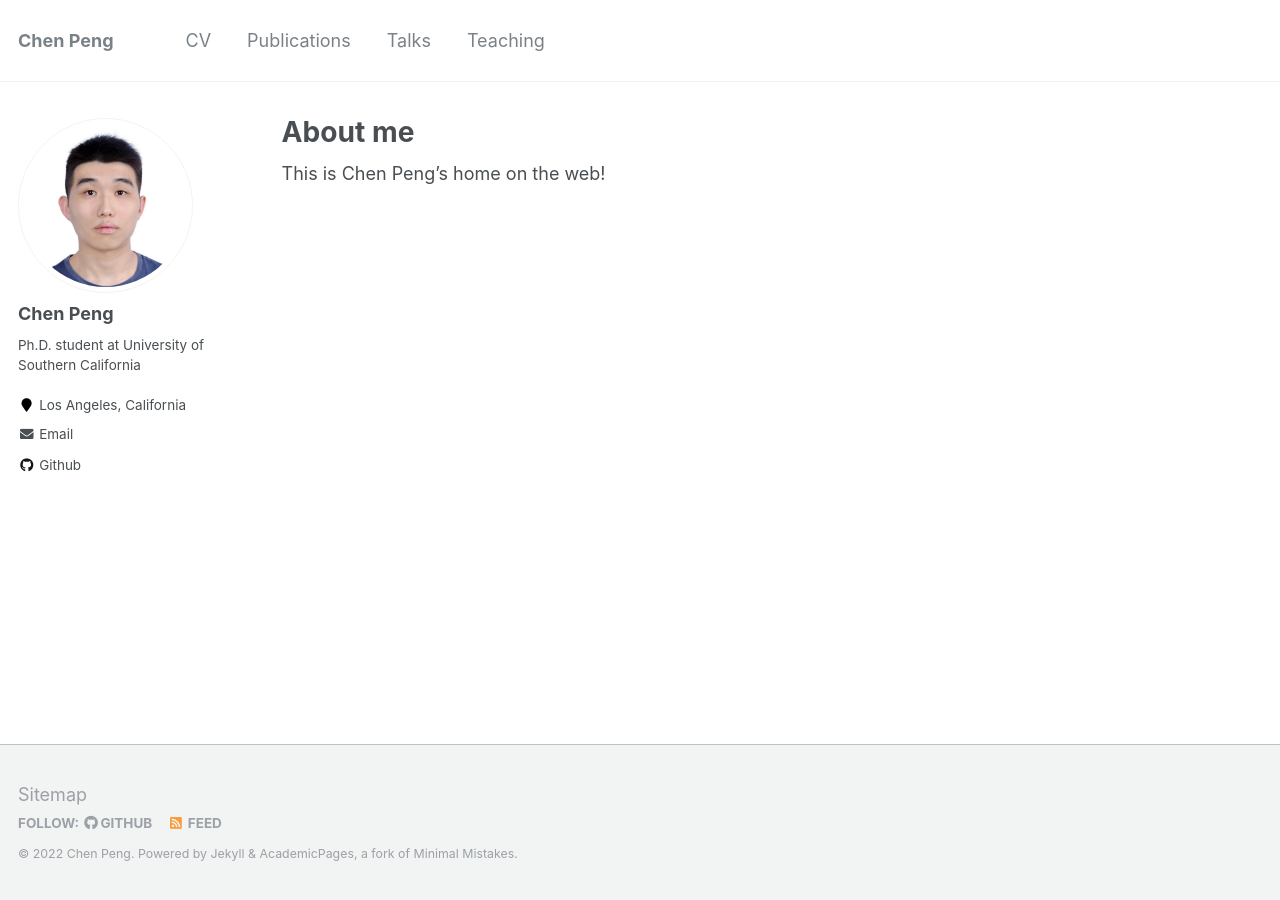
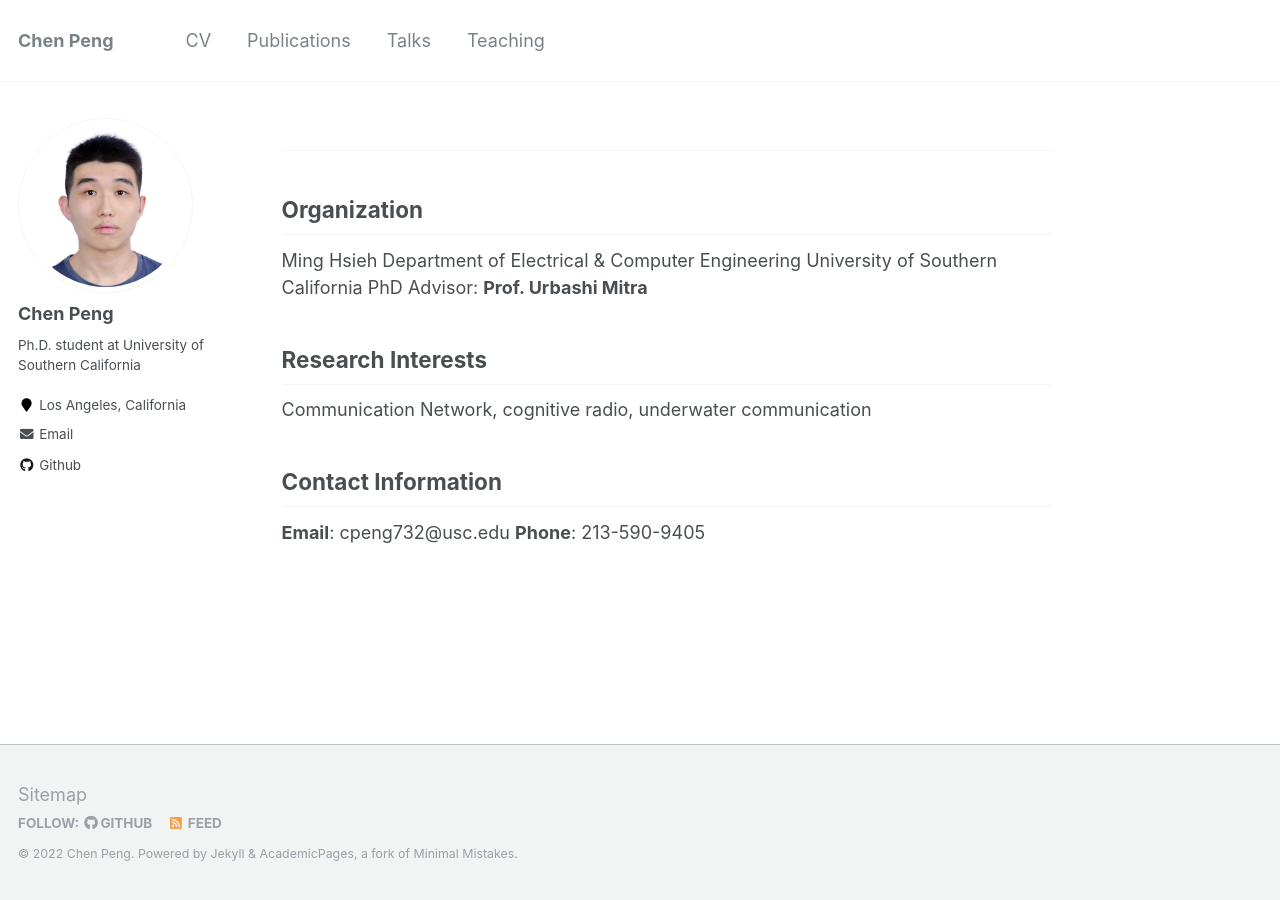
Before and after one commit to CalixPeng/CalixPeng.github.io, a Jekyll site: the page built from _pages/about.md, in a window 1280 px wide. Built offline with Jekyll 4.4.1, drawn with Linux system fonts in a browser that asks for light colours.

Commit message:
front page and CV updates

```diff
--- a/_pages/about.md
+++ b/_pages/about.md
@@ -1,6 +1,6 @@
 ---
 permalink: /
-title: "About me"
+title: ""
 excerpt: "About me"
 author_profile: true
 redirect_from:
@@ -8,4 +8,15 @@ redirect_from:
   - /about.html
 ---
 
-This is Chen Peng's home on the web!
+---
+## Organization
+Ming Hsieh Department of Electrical & Computer Engineering
+University of Southern California
+PhD Advisor:      **Prof. Urbashi Mitra**
+
+## Research Interests
+Communication Network, cognitive radio, underwater communication
+
+## Contact Information
+**Email**:        cpeng732@usc.edu
+**Phone**:        213-590-9405
```
Also changed, not shown: _pages/cv.md (+6 -2 lines).
